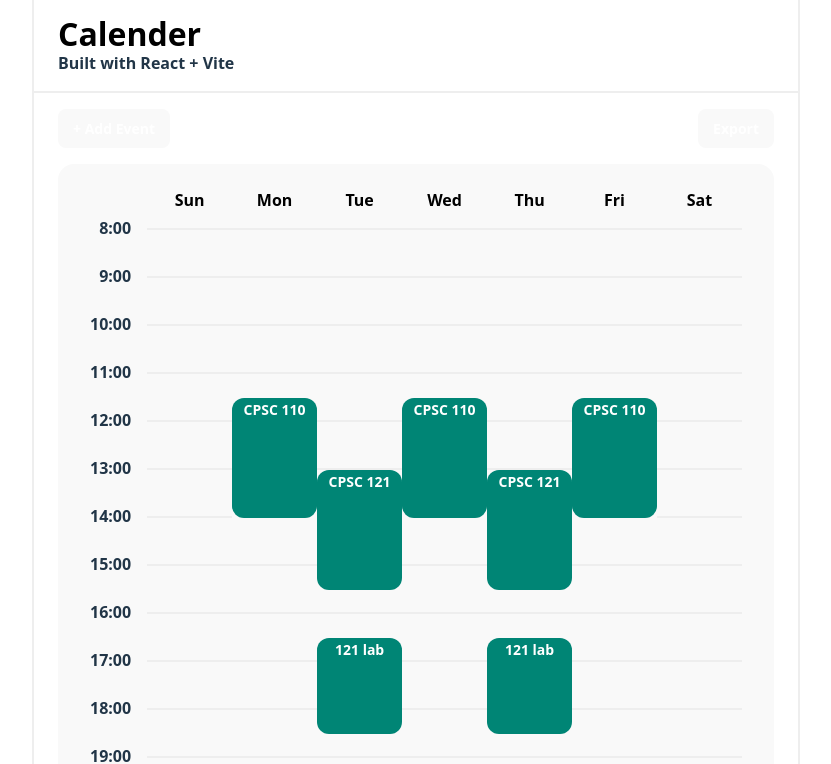
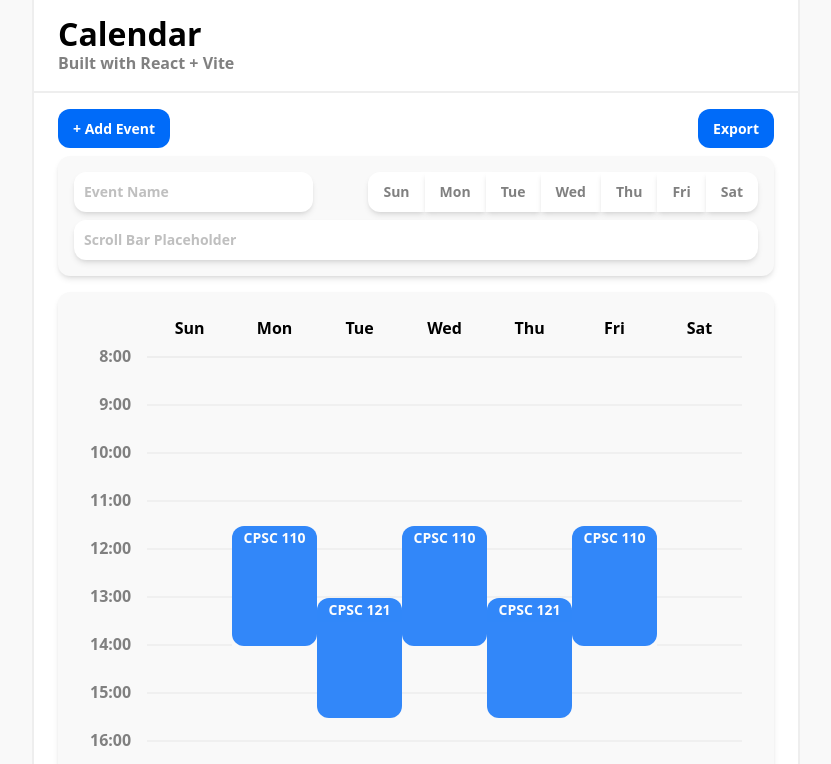
Before and after one commit to Eddiehann/calendar, a React (Vite) app: page / in a window 1280 px wide. Shown: the top 764 px of the page, without its empty margins (224-1055 px from the left). Built offline with nearby package versions, Linux system fonts and the light colour scheme.

Commit message:
Add basic layout for add event tab

```diff
--- a/src/App.jsx
+++ b/src/App.jsx
@@ -12,7 +12,7 @@ function App() {
                       border-x-2 bg-white">
 
         <div className="border-b-2 font-semibold px-6 py-4">
-          <h1 className="text-black">Calender</h1>
+          <h1 className="text-black">Calendar</h1>
           <p>Built with React + Vite</p>
         </div>
 
--- a/src/components/Button.jsx
+++ b/src/components/Button.jsx
@@ -1,17 +1,81 @@
+'use client'
+import { useState } from 'react';
+
 function Button() {
 
+	const daysOfWeek = ['Sun', 'Mon', 'Tue', 'Wed', 'Thu', 'Fri', 'Sat'];
+	const [selectedDays, setSelectedDays] = useState([]);
+	const toggleDay = (day) => {
+    setSelectedDays(prev =>
+			// Remove day if already selected, add if not selected
+      prev.includes(day) ? prev.filter(d => d !== day) : [...prev, day]
+    );
+  };
+
+	// MAKE THE OTHER ONES BESIDE DAYS ROUND AS WELL
+	const getRoundedDays = (index) => {
+    const day = daysOfWeek[index];
+    const prevDay = daysOfWeek[index - 1];
+    const nextDay = daysOfWeek[index + 1];
+
+    const isSelected = selectedDays.includes(day);
+    const prevSelected = selectedDays.includes(prevDay);
+    const nextSelected = selectedDays.includes(nextDay);
+
+    if (!isSelected) return '';
+
+    if (!prevSelected && !nextSelected) return 'rounded-xl';
+    if (!prevSelected) return 'rounded-l-xl';
+    if (!nextSelected) return 'rounded-r-xl';
+    return ''; // middle of a group
+  };
+
   return (
-    <>
+    <div className="grid gap-2">
       <div className="flex justify-between gap-4">
-        <button className="text-sm">
+        <button className="text-sm text-white bg-[#006bf9] rounded-xl hover:opacity-80">
           + Add Event
         </button>
 
-				<button className="text-sm">
+				<button className="text-sm text-white bg-[#006bf9] rounded-xl hover:opacity-80">
           Export
         </button>
       </div>
-    </>
+
+			<div className="grid w-full rounded-xl bg-[#f9f9f9]
+											gap-2 p-4 shadow-md">
+				<div className="flex justify-between">
+					<input type="text" id="name" class="bg-white shadow-md
+					border-[#eeeeee] text-[#808080] text-sm rounded-xl
+					focus:ring-blue-500 focus:border-blue-500 p-2.5 required"
+							placeholder="Event Name" required />
+
+					<div className = "flex">
+						{daysOfWeek.map((day, index) => (
+							<button
+								key={day}
+								onClick={() => toggleDay(day,)}
+								className={`shadow-md
+									${getRoundedDays(index)}
+									${day == 'Sun' ? 'rounded-l-xl' : ''}
+									${day == 'Sat' ? 'rounded-r-xl' : ''}
+									${selectedDays.includes(day) ? 'bg-[#006bf9] text-white' : 'bg-white'}`}
+							>
+								{day}
+							</button>
+						))}
+					</div>
+				</div>
+
+				<div>
+				<input type="text" id="name" class="bg-white shadow-md w-full
+					border-[#eeeeee] text-[#808080] text-sm rounded-xl
+					focus:ring-blue-500 focus:border-blue-500 p-2.5 required"
+							placeholder="Scroll Bar Placeholder" required />
+				</div>
+
+			</div>
+    </div>
   )
 }
 
--- a/src/components/Calendar.jsx
+++ b/src/components/Calendar.jsx
@@ -68,9 +68,8 @@ function Calendar() {
 	const timeSlots = generateTimeSlots(8, 22, 30);
 
   return (
-    <>
 		<div className="grid grid-cols-[auto_1fr] text-md
-											p-6 rounded-2xl bg-[#f9f9f9]">
+										p-6 rounded-xl bg-[#f9f9f9] shadow-md">
 			<div className="pt-4 px-2">
 				{timeLabels.map((time, index) => (
 						<div key={index}>
@@ -88,27 +87,28 @@ function Calendar() {
 							{day}
 						</div>
 
-							{timeSlots.slice(1).map((time, index) => (
+						{timeSlots.slice(1).map((time, index) => {
 
+							// find event that takes up the current timeslot
+							const currEvent = events.find(event => isSlotActive(day, time, event))
+							const hasEvent = Boolean(currEvent);
+							const isEventStart = hasEvent && isStart(day, time, currEvent);
+							const isEventEnd = hasEvent && isEnd(day, time, currEvent);
+
+							return(
 								<div key={index}
-								className={`h-6 flex items-center justify-center text-white text-sm
-									${time % 100 == 30 || events.some(event => isSlotActive(day, time, event)) ? '' : 'border-b-2'}
-									${events.some(event => isSlotActive(day, time, event)) ? 'bg-[#008575]' : ''}
-									${events.some(event => isStart(day, time, event)) ? 'rounded-t-xl' : ''}
-									${events.some(event => isEnd(day, time, event)) ? 'rounded-b-xl' : ''}
-									`}>
-									{
-										// Find the event that starts at this time and day
-										events.find(event => isStart(day, time, event))?.name
-  								}
+								className={`h-6 flex items-center justify-center text-white text-sm opacity-80
+													${time % 100 == 30 || currEvent ? '' : 'border-b-2'}
+													${hasEvent ? 'bg-[#006bf9]' : ''}
+													${isEventStart ? 'rounded-t-xl' : ''}
+													${isEventEnd ? 'rounded-b-xl' : ''}`}>
+									{isEventStart ? currEvent.name : ''}
 								</div>
-							))}
+						)})}
 					</div>
 				))}
 			</div>
 		</div>
-
-   	</>
   )
 }
 
--- a/src/index.css
+++ b/src/index.css
@@ -38,24 +38,10 @@ h1 {
 }
 
 button {
-  border-radius: 8px;
   border: 1px solid transparent;
   padding: 0.6em 1em;
   font-weight: 700;
-  background-color: #006bf9;
   cursor: pointer;
-  color: var(--color-white)
+  font-size: var(--text-sm);
+  line-height: var(--tw-leading, var(--text-sm--line-height));
 }
-
-@media (prefers-color-scheme: light) {
-  :root {
-    color: #213547;
-    background-color: #ffffff;
-  }
-  a:hover {
-    color: #747bff;
-  }
-  button {
-    background-color: #f9f9f9;
-  }
-}
```
Lines whose indentation alone changed are shown as unchanged.
